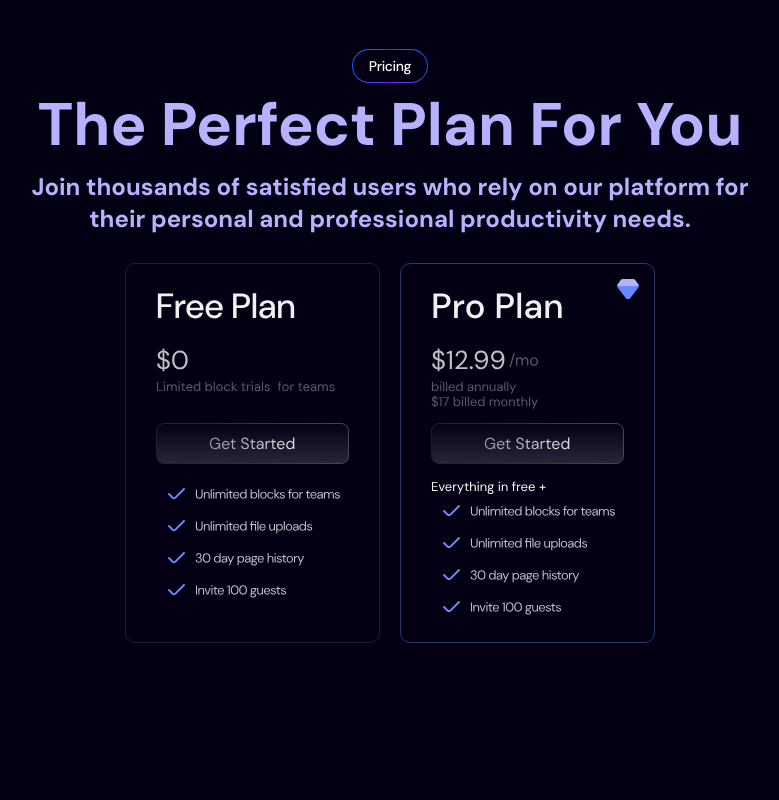
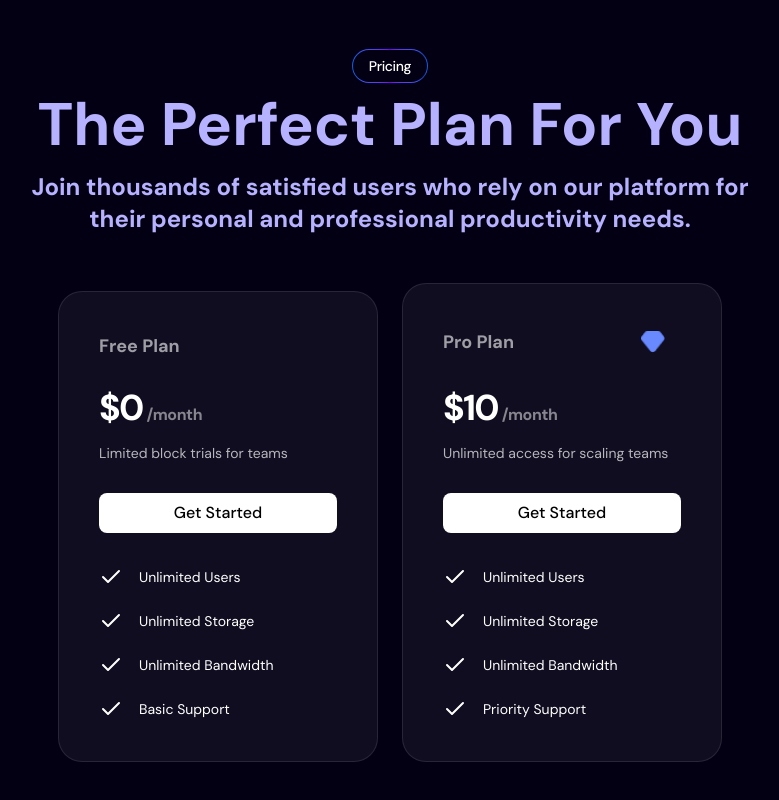
Before and after one commit to Creatureab/saas-page, a Next.js app: page / in a window 1280 px wide. Shown: the part 2751-3551 px from the top of the page, without its empty margins (250-1029 px from the left). Before the commit the page ends 3442 px from the top, so only its background shows below. Built offline with nearby package versions, Linux system fonts and the light colour scheme.

Commit message:
the all pricing

```diff
--- a/package.json
+++ b/package.json
@@ -9,6 +9,7 @@
     "lint": "eslint"
   },
   "dependencies": {
+    "framer-motion": "^12.23.26",
     "next": "16.0.10",
     "react": "19.2.1",
     "react-dom": "19.2.1",
--- a/src/section/Pricing.tsx
+++ b/src/section/Pricing.tsx
@@ -1,9 +1,55 @@
+import Diamond from "@/assets/Diamond.png";
+import { twMerge } from "tailwind-merge";
 import Image from "next/image";
-import pricing1 from "@/assets/Pricing1.svg";
-import pricing2 from "@/assets/Pricing2.svg";
 
+const CheckIcon = ({ className }: { className?: string }) => {
+    return (
+        <svg
+            xmlns="http://www.w3.org/2000/svg"
+            width="24"
+            height="24"
+            viewBox="0 0 24 24"
+            fill="none"
+            stroke="currentColor"
+            strokeWidth="2"
+            strokeLinecap="round"
+            strokeLinejoin="round"
+            className={className}
+        >
+            <path d="M20 6 9 17l-5-5" />
+        </svg>
+    );
+};
 
 const Pricing = () => {
+    const pricingData = [
+        {
+            title: "Free Plan",
+            price: "$0",
+            describe: "Limited block trials for teams",
+            buttonText: "Get Started",
+            features: [
+                "Unlimited Users",
+                "Unlimited Storage",
+                "Unlimited Bandwidth",
+                "Basic Support",
+            ],
+        },
+        {
+            title: "Pro Plan",
+            price: "$10",
+            describe: "Unlimited access for scaling teams",
+            buttonText: "Get Started",
+            features: [
+                "Unlimited Users",
+                "Unlimited Storage",
+                "Unlimited Bandwidth",
+                "Priority Support",
+            ],
+            icon: Diamond,
+        },
+    ]
+
     return (
         <section className="py-8 md:py-12">
             <div className="container">
@@ -17,11 +63,87 @@ const Pricing = () => {
                 <div className="flex items-center justify-center max-w-5xl mx-auto mb-2 font-bold text-[#B6B2FF] text-5xl md:text-7xl lg:text-6xl">
                     The Perfect Plan For You
                 </div>
-                <span className="block max-w-3xl mx-auto text-center text-lg md:text-2xl font-bold text-[#B6B2FF] px-5 py-2 mb-5">Join thousands of satisfied users who rely on our platform for their
-                    personal and professional productivity needs.</span>
-                <div className="flex justify-center gap-5">
-                    <Image src={pricing2} alt="pricing" className="w-auto h-auto max-h-[500px]" />
-                    <Image src={pricing1} alt="pricing" className="w-auto h-auto max-h-[500px]" />
+                <span className="block max-w-3xl mx-auto text-center text-lg md:text-2xl font-bold text-[#B6B2FF] px-5 py-2 mb-10">
+                    Join thousands of satisfied users who rely on our platform for their personal and professional productivity needs.
+                </span>
+
+                <div className="flex flex-col gap-6 items-center mt-10 lg:flex-row lg:items-end lg:justify-center">
+                    {pricingData.map((item, index) => {
+                        const isPro = item.title === "Pro Plan";
+                        // Force inverse to false to avoid white background,
+                        // while keeping the card logic simplified for the dark theme.
+                        const inverse: boolean = false;
+
+                        return (
+                            <div
+                                key={index}
+                                className={twMerge(
+                                    "p-10 rounded-3xl border border-[#F1F1F1] max-w-xs w-full",
+                                    inverse === true && "border-black bg-white text-black",
+                                    inverse === false && "border-white/10 bg-white/5 text-white"
+                                )}
+                            >
+                                <div className="flex justify-between items-center whitespace-nowrap">
+                                    <h3
+                                        className={twMerge(
+                                            "text-lg font-bold text-black/50",
+                                            inverse === true && "text-black/60",
+                                            inverse === false && "text-white/60"
+                                        )}
+                                    >
+                                        {item.title}
+                                    </h3>
+
+                                    {isPro && (
+                                        <div className="inline-flex text-sm px-4 py-1.5">
+                                            <Image src={Diamond} alt="Diamond" className="w-6 h-6 object-contain" />
+                                        </div>
+                                    )}
+                                </div>
+
+                                <div className="flex items-baseline gap-1 mt-[30px]">
+                                    <span className="text-4xl font-bold tracking-tighter leading-none">
+                                        {item.price}
+                                    </span>
+                                    <span
+                                        className={twMerge(
+                                            "tracking-tight font-bold text-black/50",
+                                            inverse === false && "text-white/50"
+                                        )}
+                                    >
+                                        /month
+                                    </span>
+                                </div>
+
+                                <p className={twMerge("mt-4 text-sm", inverse ? "text-black/70" : "text-white/70")}>
+                                    {item.describe}
+                                </p>
+
+                                <button
+                                    className={twMerge(
+                                        "w-full mt-[30px] px-4 py-2 rounded-lg font-medium cursor-pointer transition-colors",
+                                        inverse === true
+                                            ? "bg-black text-white hover:bg-black/80"
+                                            : "bg-white text-black hover:bg-white/90"
+                                    )}
+                                >
+                                    {item.buttonText}
+                                </button>
+
+                                <ul className="flex flex-col gap-5 mt-8">
+                                    {item.features.map((feature, featureIndex) => (
+                                        <li
+                                            key={featureIndex}
+                                            className="text-sm flex items-center gap-4"
+                                        >
+                                            <CheckIcon className="h-6 w-6" />
+                                            <span>{feature}</span>
+                                        </li>
+                                    ))}
+                                </ul>
+                            </div>
+                        );
+                    })}
                 </div>
             </div>
         </section>
```
Also changed, not shown: src/assets/Diamond.png (added), 1 other file (tests, documents, lock files or other folders).
